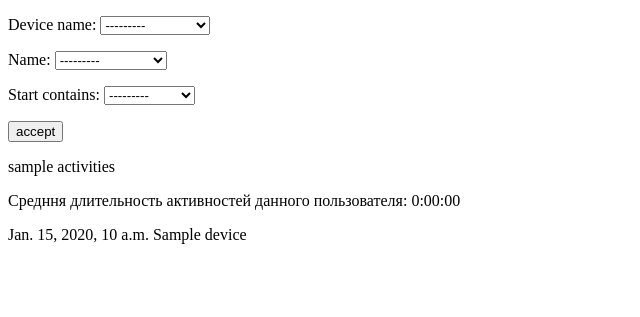
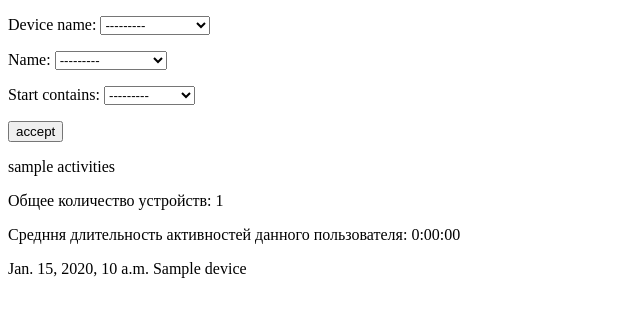
Before and after one commit to NedelkoA/device-activity, a Django app: page /company/person/1/activity/ in a window 1280 px wide. Shown: the top 317 px of the page, without its empty margins (0-640 px from the left). Run offline with Django 3.2, Linux system fonts and the light colour scheme; a user stored in the database is signed in; tables that the repository leaves empty hold one stand-in row (values such as "Sample post"); parts of the project's set-up code (start-up, migrations or seed data) failed here and were passed over.

Commit message:
annotate, aggregation

```diff
--- a/company_manager/templates/company_manager/person_activity.html
+++ b/company_manager/templates/company_manager/person_activity.html
@@ -12,6 +12,7 @@
         </form>
     </div>
     <p>{{ object.user.username }} activities</p>
+    <p>Общее количество устройств: {{ devices }}</p>
     <p>Средння длительность активностей данного пользователя: {{ duration }}</p>
     <div class="activities">
         {% for obj in filter.qs %}
--- a/company_manager/views.py
+++ b/company_manager/views.py
@@ -5,7 +5,7 @@ from django.shortcuts import redirect, reverse
 from django.views.generic import CreateView, DetailView
 from django.contrib.auth.mixins import LoginRequiredMixin
 from django.contrib.sites.shortcuts import get_current_site
-from django.db.models import Avg, ExpressionWrapper, F, fields
+from django.db.models import Avg, ExpressionWrapper, F, fields, Count
 
 from .models import Invite, Company
 from .tasks import send_invite_email
@@ -92,4 +92,5 @@ class PersonActivityView(LoginRequiredMixin, DetailView):
         expr_duration = ExpressionWrapper(F('end') - F('start'), output_field=fields.DurationField())
         each_durations = Activity.objects.annotate(duration=expr_duration)
         context['duration'] = each_durations.aggregate(Avg('duration'))['duration__avg']
+        context['devices'] = devices.aggregate(Count('id'))['id__count']
         return context
```
